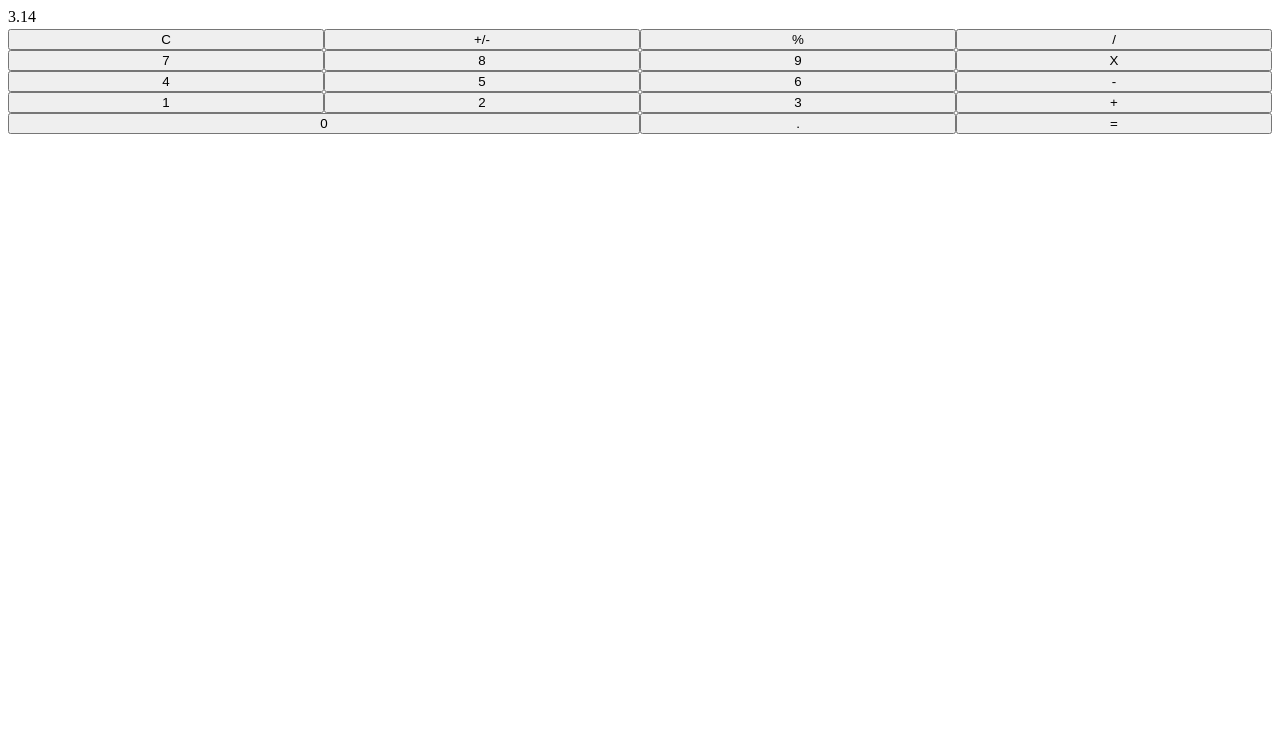
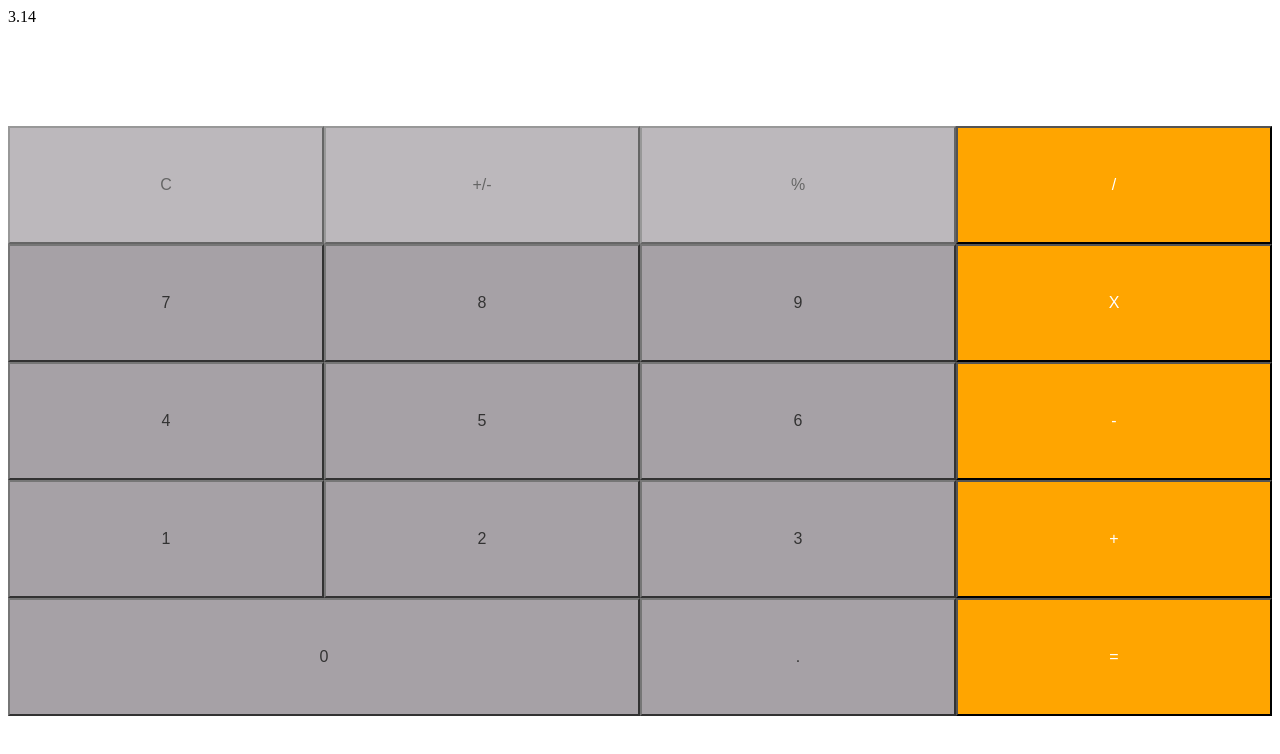
Before and after one commit to liyaSileshi/Calculator, a plain HTML site: page index.html in a window 1280 px wide. Drawn offline with Linux system fonts and the light colour scheme.

Commit message:
added colors

```diff
--- a/calculator.html
+++ b/index.html
@@ -4,6 +4,9 @@
     <title></title>
 
     <style>
+        /* body{
+
+        } */
       .calculator {
         display: grid;
         grid-template-columns: repeat(4, 1fr);
@@ -15,6 +18,26 @@
                             'n o p q'
                             'r r s t';
 
+      }
+      button{
+          padding: 3em;
+          border-color:black;
+      }
+      .op{
+          background-color: orange;
+          color: white;
+          font-size: 1em;
+      }
+      .num{
+          background-color: #918a90;
+          opacity: 0.8;
+          font-size: 1em;
+      }
+      .main{
+        background-color: #918a90;
+          opacity: 0.6;
+          font-size: 1em;
+          color: black;
       }
       .answer{
           grid-area: a;
@@ -76,6 +99,7 @@
       .equal{
           grid-area: t;
       }
+
     </style>
   </head>
   <body>
@@ -83,30 +107,30 @@
     <div class="calculator">
       <div class="answer">3.14</div>
 
-      <button class= 'power'>C</button>
-      <button class = 'both'>+/-</button>
-      <button class='percent'>%</button>
+      <button class= 'power main'>C</button>
+      <button class = 'both main'>+/-</button>
+      <button class='percent main'>%</button>
 
-      <button class='divide'>/</button>
-      <button class='multiply'>X</button>
-      <button class='sub'>-</button>
-      <button class='add'>+</button>
-      <button class='equal'>=</button>
+      <button class='divide op'>/</button>
+      <button class='multiply op'>X</button>
+      <button class='sub op'>-</button>
+      <button class='add op'>+</button>
+      <button class='equal op'>=</button>
 
-      <button class='nine'>9</button>
-      <button class='eight'>8</button>
-      <button class='seven'>7</button>
+      <button class='nine num'>9</button>
+      <button class='eight num'>8</button>
+      <button class='seven num'>7</button>
 
-      <button class='six'>6</button>
-      <button class='five'>5</button>
-      <button class='four'>4</button>
+      <button class='six num'>6</button>
+      <button class='five num'>5</button>
+      <button class='four num'>4</button>
 
-      <button class='three'>3</button>
-      <button class='two'>2</button>
-      <button class='one'>1</button>
+      <button class='three num'>3</button>
+      <button class='two num'>2</button>
+      <button class='one num'>1</button>
 
-      <button style = 'grid-area: r' class='zero'>0</button>
-      <button class='point'>.</button>
+      <button style = 'grid-area: r' class='zero num'>0</button>
+      <button class='point num'>.</button>
 
 
     </div>
```
